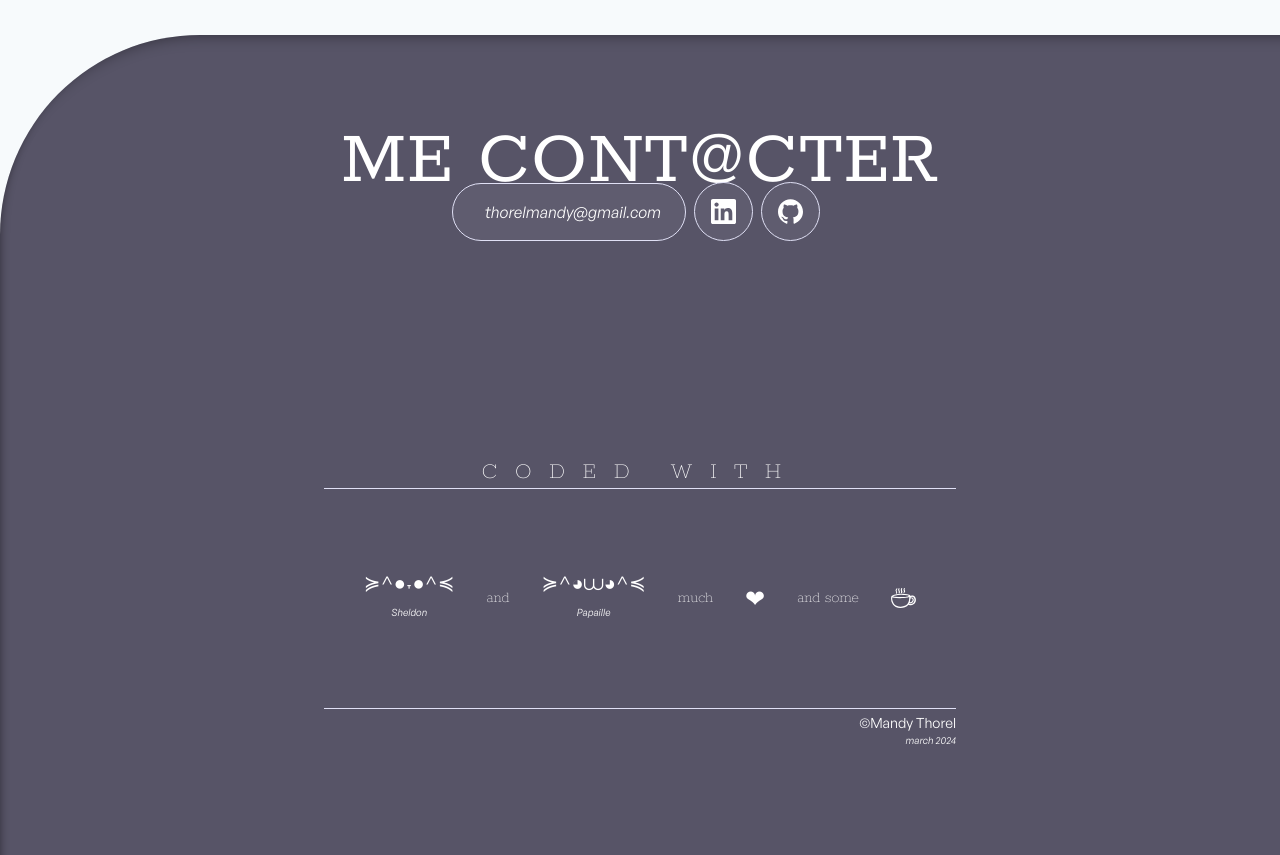
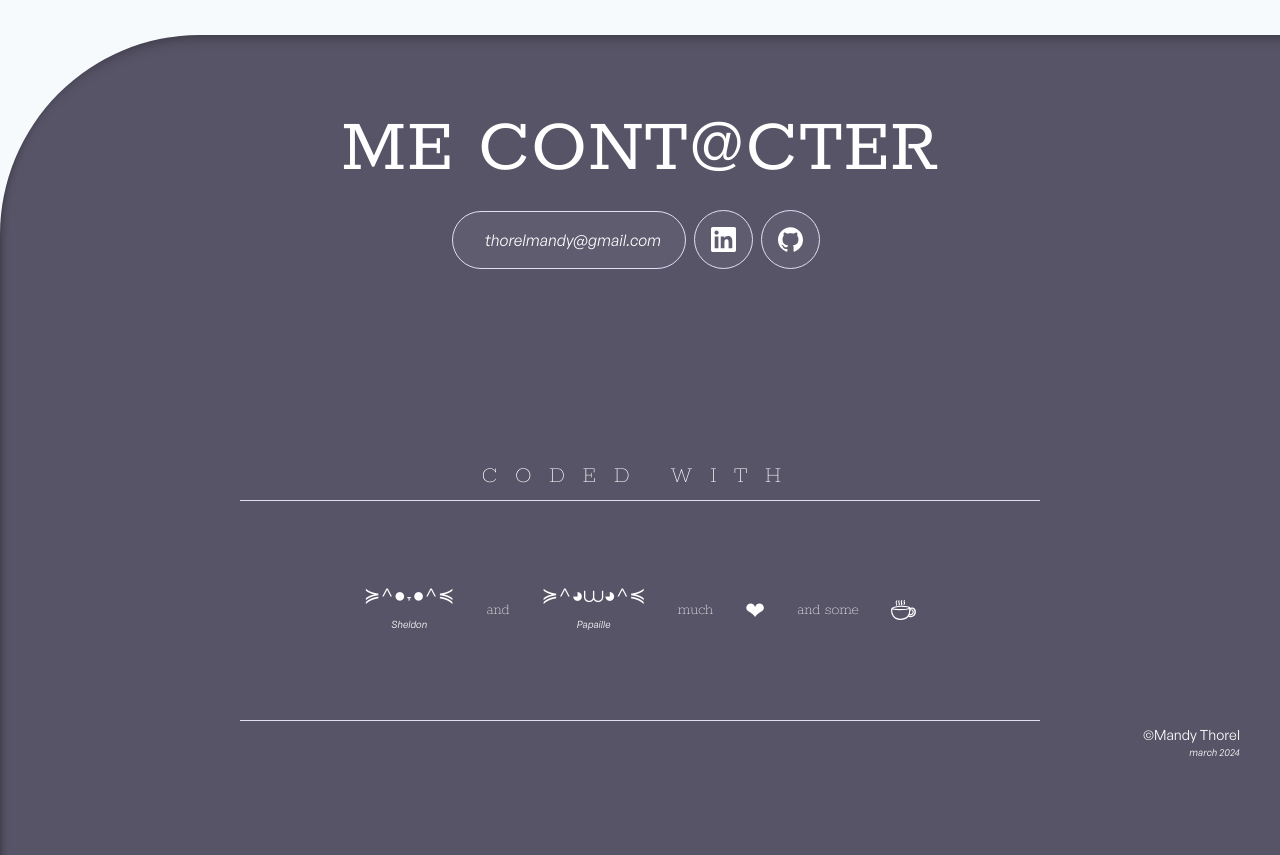
Before and after one commit to MandyTrl/mdytrl, a Next.js app: page / in a window 1280 px wide. Shown: the part 1621-2476 px from the top of the page. Built offline with nearby package versions, Linux system fonts and the light colour scheme; what tailwindcss-gradients would draw is missing.

Commit message:
update style on footer + add change img on label

```diff
--- a/src/components/About/PictureProfil.tsx
+++ b/src/components/About/PictureProfil.tsx
@@ -1,7 +1,11 @@
+'use client'
 import Image from 'next/image'
 import { RoundedText } from '../UI/RoundedText'
+import { useState } from 'react'
+import clsx from 'clsx'
 
 export default function ProfilPicture() {
+  const [imageUrl, setImgUrl] = useState<string>('/assets/mdytrl.webp')
   const labelStyle =
     'hover:cursor-pointer lg:absolute lg:-right-10 m-1 lg:m-0 px-2 py-[4px] pt-1 rounded-md bg-gray-primary bg-opacity-60 drop-shadow-md text-white uppercase tracking-wider text-xs border border-transparent duration-300 hover:text-sm hover:bg-opacity-80 group-hover:duration-300 hover:text-yel-primary'
 
@@ -9,11 +13,13 @@ export default function ProfilPicture() {
     <div className="flex flex-col lg:flex-row items-center mt-28 mb-16 group relative m-4 ml-0">
       <Image
         alt="Mandy Thorel, photo en noir et blanc"
-        src="/assets/mdytrl.webp"
+        src={imageUrl}
         width={578}
         height={834}
         priority
-        className="drop-shadow rounded-md transition duration-700	saturate-0 hover:saturate-100 hover:cursor-pointer"
+        className={clsx(
+          'drop-shadow rounded-md transition duration-700	saturate-0 hover:saturate-100 hover:cursor-pointer'
+        )}
       />
       <RoundedText />
       <div className="flex flex-wrap lg:block">
@@ -21,7 +27,13 @@ export default function ProfilPicture() {
         <span className={`${labelStyle} lg:top-[170px]`}>Coder</span>
         <span className={`${labelStyle} lg:top-[220px]`}>L&apos;Art</span>
         <span className={`${labelStyle} lg:top-[270px]`}>La Nature</span>
-        <span className={`${labelStyle} lg:top-[320px]`}>Un phoque sur une plage</span>
+        <span
+          className={`${labelStyle} lg:top-[320px]`}
+          onMouseEnter={() => setImgUrl('/assets/seal.avif')}
+          onMouseLeave={() => setImgUrl('/assets/mdytrl.webp')}
+        >
+          Un phoque sur une plage
+        </span>
         <span className={`${labelStyle} lg:top-[370px]`}>Voyager</span>
         <span className={`${labelStyle} lg:top-[420px]`}>Tester de nouveaux restaurants</span>
       </div>
--- a/src/components/Footer/CodedWith.tsx
+++ b/src/components/Footer/CodedWith.tsx
@@ -3,11 +3,13 @@ import { Copyright } from './Copyright'
 
 export const CodedWith = () => {
   return (
-    <div className="flex flex-col items-center">
+    <div className="w-full flex flex-col items-center">
       <div className="w-full flex flex-col items-center justify-around">
-        <p className="uppercase font-rokkitt text-2xl font-thin tracking-[0.5em] lg:tracking-[0.7em]">coded with</p>
+        <p className="uppercase font-rokkitt text-2xl font-thin tracking-[0.5em] lg:tracking-[0.7em] lg:mb-2">
+          coded with
+        </p>
 
-        <div className="flex items-center border-t-[0.5px] border-b-[0.5px] border-gray-secondary py-20 lg:px-10">
+        <div className="lg:w-2/3 flex items-center lg:justify-center border-t-[0.5px] border-b-[0.5px] border-gray-secondary py-20 lg:px-10">
           <div className="Sheldon flex flex-col items-center">
             <p className="text-xl">≽^●˕●^≼</p>
             <p className="text-[10px] italic my-2">Sheldon</p>
--- a/src/components/Footer/Contact.tsx
+++ b/src/components/Footer/Contact.tsx
@@ -3,10 +3,10 @@ import { SocialLinks } from './SocialLinks'
 
 export const Contact = () => {
   return (
-    <div className="flex flex-col items-center">
+    <div className="flex flex-col self-center items-center">
       <p className="font-rokkitt uppercase text-4xl lg:text-[80px]">Me Cont@cter</p>
 
-      <div className="w-full flex flex-col lg:flex-row items-center justify-center">
+      <div className="w-full flex flex-col lg:flex-row items-center justify-center lg:mt-10">
         <a href="mailto:thorelmandy@gmail.com">
           <p className="group flex items-center first-line:w-fit py-4 px-6 italic border-[0.5px] border-gray-secondary bg-gray-secondary bg-opacity-5 rounded-full hover:cursor-pointer hover:border-white hover:shadow-footer-btn hover:bg-opacity-20">
             <Image
```
Also changed, not shown: public/assets/seal.avif (added).
